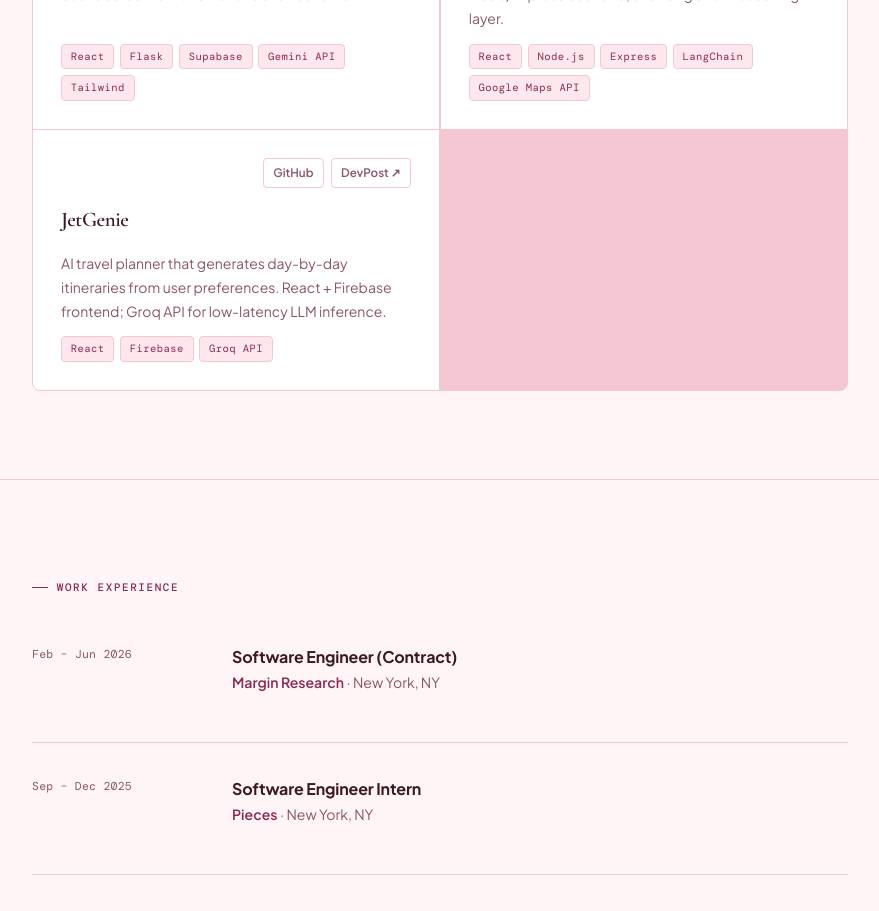
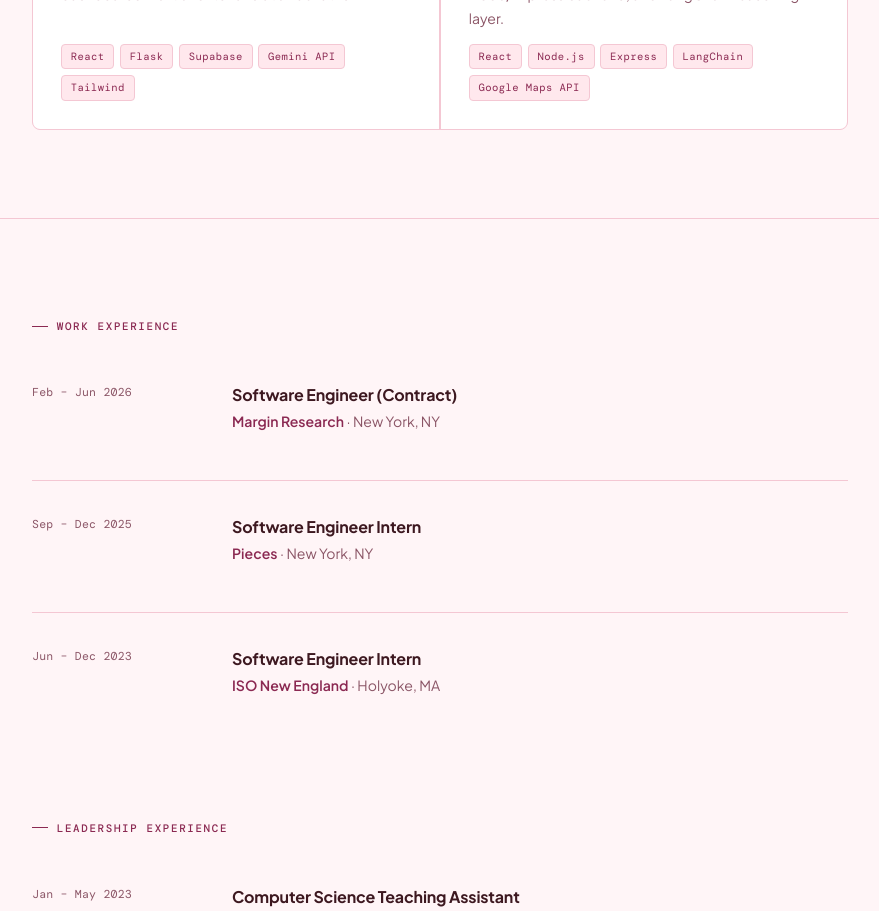
Before and after one commit to afsanab/AfsanasPortfolio, a React (Vite) app: page / in a window 1280 px wide. Shown: the part 2420-3331 px from the top of the page, without its empty margins (200-1079 px from the left). Built offline with nearby package versions, Linux system fonts and the light colour scheme.

Commit message:
rm jetgenie for brevity

```diff
--- a/src/data.ts
+++ b/src/data.ts
@@ -84,15 +84,15 @@ export const projects: Project[] = [
       { label: 'Live ↗', url: 'https://linkup-nyc-client.onrender.com/' },
     ],
   },
-  {
-    name: 'JetGenie',
-    desc: 'AI travel planner that generates day-by-day itineraries from user preferences. React + Firebase frontend; Groq API for low-latency LLM inference.',
-    tech: ['React', 'Firebase', 'Groq API'],
-    links: [
-      { label: 'GitHub', url: 'https://github.com/tasmiachow/JetGenie' },
-      { label: 'DevPost ↗', url: 'https://devpost.com/software/jetgenie' },
-    ],
-  },
+  // {
+  //   name: 'JetGenie',
+  //   desc: 'AI travel planner that generates day-by-day itineraries from user preferences. React + Firebase frontend; Groq API for low-latency LLM inference.',
+  //   tech: ['React', 'Firebase', 'Groq API'],
+  //   links: [
+  //     { label: 'GitHub', url: 'https://github.com/tasmiachow/JetGenie' },
+  //     { label: 'DevPost ↗', url: 'https://devpost.com/software/jetgenie' },
+  //   ],
+  // },
   // {
   //   name: 'MovieMate',
   //   desc: 'Recommendation engine that suggests films based on user preferences and viewing history. Python/Flask backend with a lightweight frontend; deployed on Vercel.',
```
